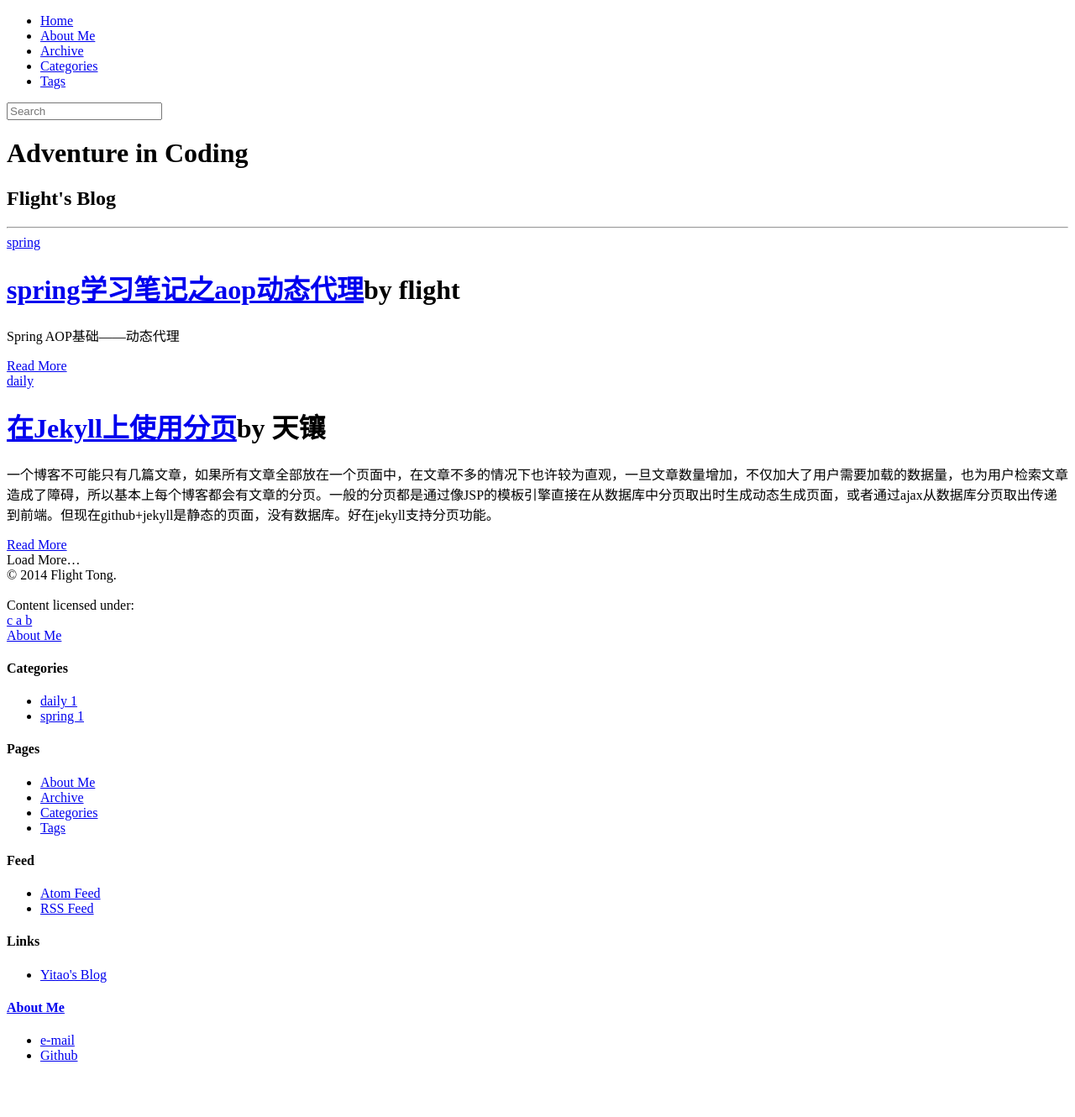
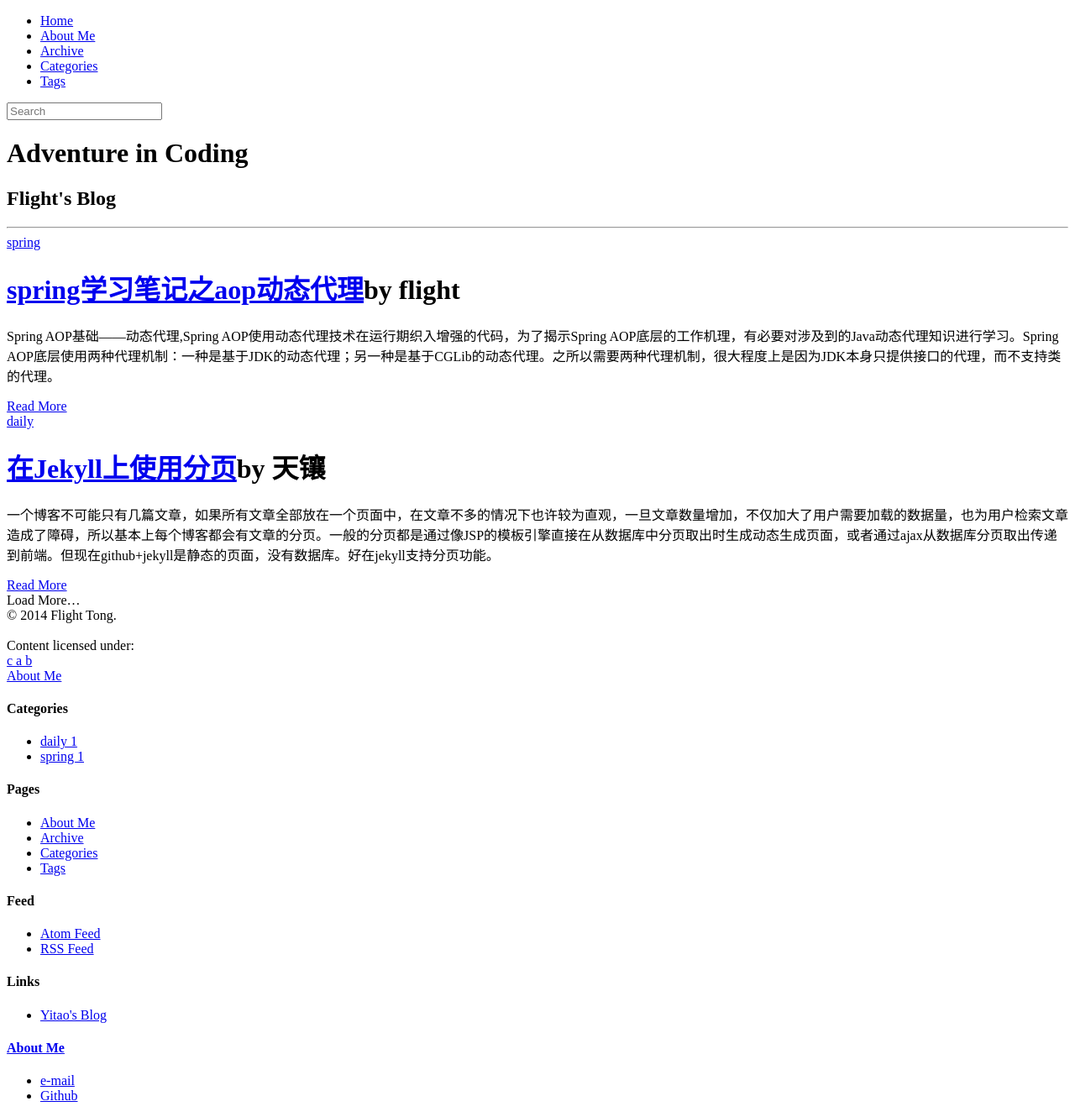
Before and after one commit to flight2006/flight2006.github.io, a Jekyll site: the page built from index.html, in a window 1280 px wide. Shown: the whole page at 84% size. Built offline with Jekyll 4.4.1, drawn with Linux system fonts in a browser that asks for light colours; nearby versions of some CDN libraries; library files that are not in the unit come from our copies; the list of posts is cut into pages by our own code; before the commit the page ends 1282 px from its top, so only the background shows below that; some of the changed lines change nothing that is shown.

Commit message:
aop update

```diff
--- a/_posts/2015-4-16-spring-aop-proxy.md
+++ b/_posts/2015-4-16-spring-aop-proxy.md
@@ -5,7 +5,7 @@ title: spring学习笔记之aop动态代理
 tagline: by flight
 tags: spring aop
 ---
-Spring AOP基础——动态代理
+Spring AOP基础——动态代理,Spring AOP使用动态代理技术在运行期织入增强的代码，为了揭示Spring AOP底层的工作机理，有必要对涉及到的Java动态代理知识进行学习。Spring AOP底层使用两种代理机制：一种是基于JDK的动态代理；另一种是基于CGLib的动态代理。之所以需要两种代理机制，很大程度上是因为JDK本身只提供接口的代理，而不支持类的代理。
 
 <!--more-->
 
@@ -95,19 +95,49 @@ begin和end方法为性能监控的横切代码，method.invoke()方法通过jav
 
 
 #CGLib动态代理
-JDK动态代理的一个限制为，只能为接口创建代理实例，而CGlib可以弥补这个缺陷，CGLib采用字节码技术，可以为一个类创建子类，并在子类采用方法拦截的技术拦截所有方法的调用，并顺势织入横切逻辑。下面是一个可以为任何类创建织入性能监视横切逻辑代理对象的代理器：
+JDK动态代理的一个限制为，只能为接口创建代理实例，而CGLib可以弥补这个缺陷，CGLib采用字节码技术，可以为一个类创建子类，并在子类采用方法拦截的技术拦截所有方法的调用，并顺势织入横切逻辑。下面是一个可以为任何类创建织入性能监视横切逻辑代理对象的代理器：
 
-	public class CglibProxy implements MethodInterceptor(){
+	public class CglibProxy implements MethodInterceptor{
 		private Enhancer enhancer = new Enhancer();
 		public Object getProxy(Class clazz){
-			enhancer.setSuperclass(clazz);
+			enhancer.setSuperclass(clazz);   //①
 			enhancer.setCallback(this);
-			return enhancer.create();
+			return enhancer.create();		//②
 		}
-		public Object intercept(Object obj,Method method,Object[] args,MethodProxy proxy) throws Throwable{
+		public Object intercept(Object obj,Method method,Object[] args,MethodProxy proxy) throws Throwable{     //③
 			PerformanceMonitor.begin(obj.getClass().getName()+'.'+method.getName());
 			Object result = proxy.invokeSuper(obj,args);
 			PerformanceMonitor.end();
 			return result;
 		}
 	}
+
+①处设置需要创建子类的类
+②处通过字节码技术动态创建子类实例
+③处拦截弗雷所有方法的调用
+用户可以通过getProxy(Class clazz)为一个类创建动态代理对象，该代理对象通过扩展class创建代理对象。interceptor方法是CGLib定义的Interceptor接口的方法，它拦截所有目标类方法的调用，obj表示目标类的实例；method为目标类方法的反射对象；args为方法的动态入参；proxy为代理类实例。
+下面代码创建代理对象，并测试代理对象的方法：
+
+public class TestForumService(String[] args){
+	CglibProxy proxy = new CglibProxy();
+	ForumServiceImpl forumService =
+						(ForumServiceImpl)proxy.getProxy(ForumServiceImpl.class);
+	forumService.removeForum(10);
+	forumService.removeTopic(1023);
+}
+
+通过CglibProxy为ForumServiceImpl动态创建了一个织入性能监视逻辑的代理对象，并调用代理类的业务方法。运行结果如下
+
+	begin monitor...
+	模拟删除forum记录:10
+	end monitor
+	cn.hdu.proxy.ForumServiceImpl$$EnhancerByCGLIB$$44025b6d.removeForum花费52毫秒
+	begin monitor...
+	模拟删除topic记录:1023
+	end monitor
+	cn.hdu.proxy.ForumServiceImpl$$EnhancerByCGLIB$$44025b6d.removeTopic花费20毫秒
+
+上面结果显示代理类的名字是cn.hdu.proxy.ForumServiceImpl$$EnhancerByCGLIB$$44025b6d，这个类就是CGlib为ForumServiceImpl动态创建的子类。
+
+#总结
+动态代理实质上就是使用代理对象对被包装对象请求进行'拦截''增强'，然后用代理再转发给这些被包装对象，AOP就是基于该思想为目标Bean织入横切逻辑。Spring AOP通过Pointcut(切点)指定哪些类的哪些方法上织入横切逻辑，通过Advice(增强)描述横切逻辑和方法的具体植入点(方法前、方法后、方法的两端等)。此外，Spring通过Advisor(切面)将Pointcut和Advice两者组装起来。有了Advisor的信息，Spring就可以利用JDK或CGLib的动态代理技术采用同意的方式为目标Bean创建织入切面的代理对象了。
```
